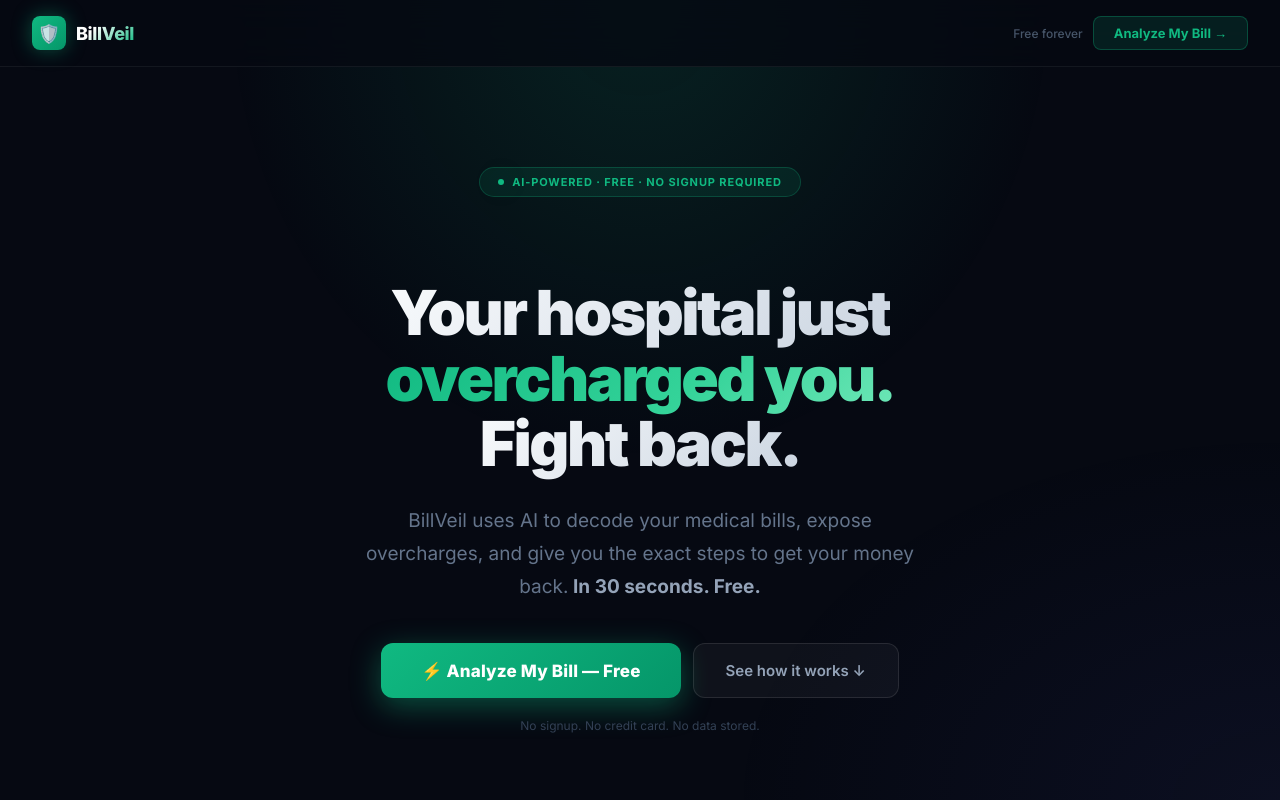
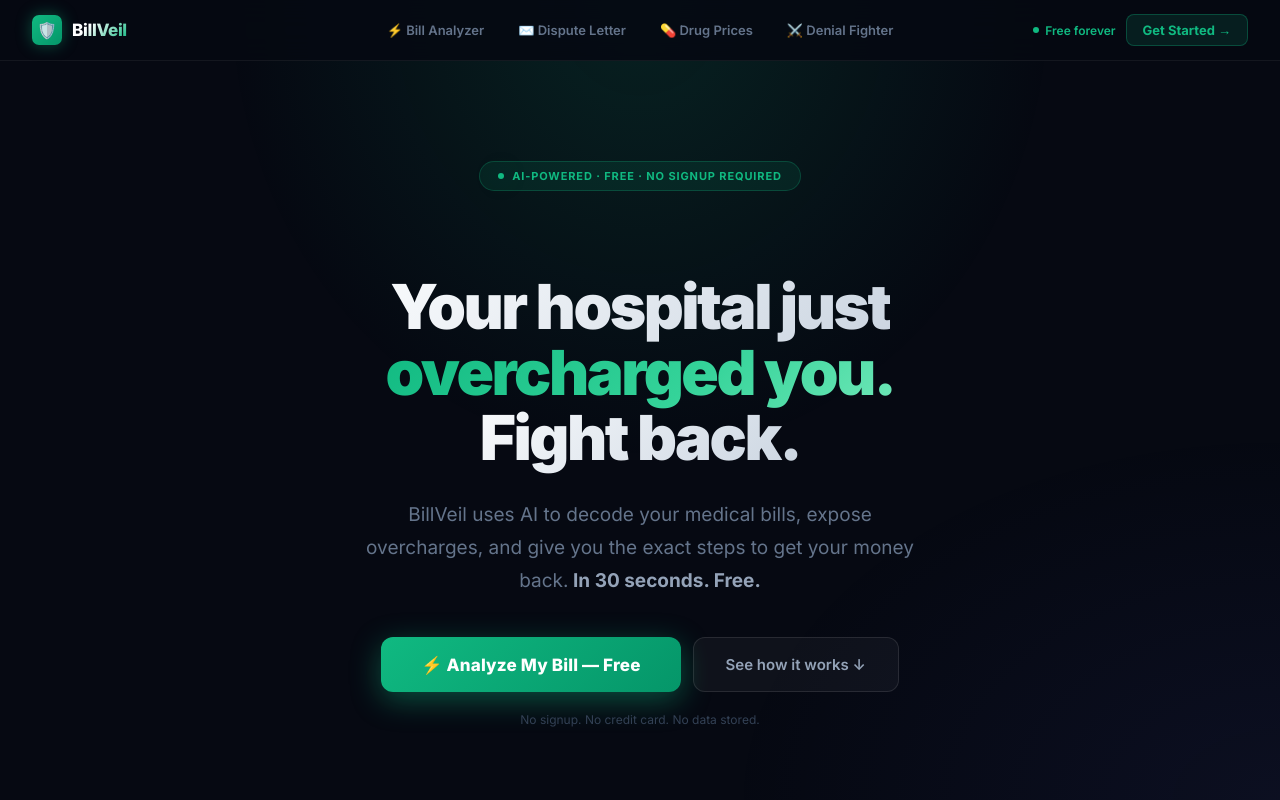
Before and after one commit to Asil143/billveil, a React (Create React App) app: page / in a window 1280 px wide. Shown: the top 800 px of the page. Built offline with nearby package versions, Linux system fonts and the light colour scheme.

Commit message:
Add centered tool nav links to landing page header
Co-Authored-By: Claude Sonnet 4.6 <noreply@anthropic.com>

```diff
--- a/src/Landing.js
+++ b/src/Landing.js
@@ -32,23 +32,48 @@ export default function Landing({ onStart }) {
       <div style={{ position: "fixed", bottom: 0, right: 0, width: 600, height: 400, background: "radial-gradient(ellipse at bottom right, rgba(99,102,241,0.07) 0%, transparent 65%)", pointerEvents: "none", zIndex: 0 }} />
 
       {/* Nav */}
-      <nav style={{ position: "relative", zIndex: 10, borderBottom: "1px solid rgba(255,255,255,0.06)", padding: "16px 32px", display: "flex", alignItems: "center", justifyContent: "space-between", backdropFilter: "blur(20px)", background: "rgba(6,9,18,0.8)" }}>
-        <div style={{ display: "flex", alignItems: "center", gap: 10 }}>
-          <div style={{ width: 34, height: 34, background: "linear-gradient(135deg, #10b981, #059669)", borderRadius: 8, display: "flex", alignItems: "center", justifyContent: "center", fontSize: 18, boxShadow: "0 0 20px rgba(16,185,129,0.4)" }}>
+      <nav style={{ position: "relative", zIndex: 10, borderBottom: "1px solid rgba(255,255,255,0.06)", padding: "0 32px", display: "flex", alignItems: "center", justifyContent: "space-between", backdropFilter: "blur(20px)", background: "rgba(6,9,18,0.9)", height: 60 }}>
+        {/* Logo */}
+        <div style={{ display: "flex", alignItems: "center", gap: 10, flexShrink: 0 }}>
+          <div style={{ width: 30, height: 30, background: "linear-gradient(135deg, #10b981, #059669)", borderRadius: 7, display: "flex", alignItems: "center", justifyContent: "center", fontSize: 16, boxShadow: "0 0 16px rgba(16,185,129,0.4)" }}>
             🛡️
           </div>
-          <div style={{ fontSize: 18, fontWeight: 800, letterSpacing: "-0.02em", background: "linear-gradient(135deg, #fff 30%, #10b981 100%)", WebkitBackgroundClip: "text", WebkitTextFillColor: "transparent" }}>
+          <div style={{ fontSize: 17, fontWeight: 800, letterSpacing: "-0.02em", background: "linear-gradient(135deg, #fff 30%, #10b981 100%)", WebkitBackgroundClip: "text", WebkitTextFillColor: "transparent" }}>
             BillVeil
           </div>
         </div>
-        <div style={{ display: "flex", alignItems: "center", gap: 10 }}>
-          <div style={{ fontSize: 12, color: "#475569", fontWeight: 500 }}>Free forever</div>
+
+        {/* Centered nav links */}
+        <div style={{ display: "flex", alignItems: "center", gap: 4, position: "absolute", left: "50%", transform: "translateX(-50%)" }}>
+          {[
+            { tab: "analyzer", emoji: "⚡", label: "Bill Analyzer" },
+            { tab: "dispute", emoji: "✉️", label: "Dispute Letter" },
+            { tab: "drug", emoji: "💊", label: "Drug Prices" },
+            { tab: "denial", emoji: "⚔️", label: "Denial Fighter" },
+          ].map(({ tab, emoji, label }) => (
+            <button
+              key={tab}
+              onClick={() => onStart(tab)}
+              className="nav-cta"
+              style={{ padding: "6px 14px", background: "transparent", border: "1px solid transparent", borderRadius: 8, color: "#64748b", fontSize: 13, fontWeight: 600, cursor: "pointer", fontFamily: FONT, transition: "all 0.2s", whiteSpace: "nowrap" }}
+            >
+              {emoji} {label}
+            </button>
+          ))}
+        </div>
+
+        {/* Right */}
+        <div style={{ display: "flex", alignItems: "center", gap: 10, flexShrink: 0 }}>
+          <div style={{ display: "flex", alignItems: "center", gap: 6, fontSize: 12, color: "#10b981", fontWeight: 600 }}>
+            <span style={{ width: 6, height: 6, background: "#10b981", borderRadius: "50%" }} />
+            Free forever
+          </div>
           <button
             className="nav-cta"
-            onClick={onStart}
-            style={{ padding: "8px 20px", background: "rgba(16,185,129,0.12)", border: "1px solid rgba(16,185,129,0.3)", color: "#10b981", borderRadius: 8, fontSize: 13, fontWeight: 700, cursor: "pointer", fontFamily: FONT, transition: "all 0.2s" }}
+            onClick={() => onStart("analyzer")}
+            style={{ padding: "7px 16px", background: "rgba(16,185,129,0.12)", border: "1px solid rgba(16,185,129,0.3)", color: "#10b981", borderRadius: 8, fontSize: 13, fontWeight: 700, cursor: "pointer", fontFamily: FONT, transition: "all 0.2s" }}
           >
-            Analyze My Bill →
+            Get Started →
           </button>
         </div>
       </nav>
```
